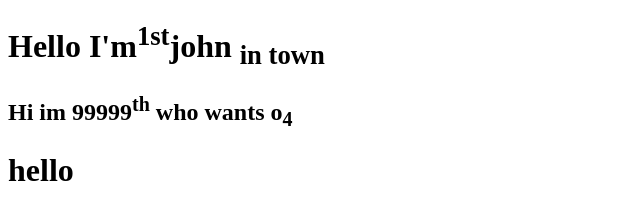
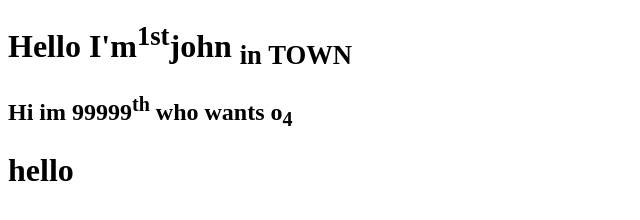
Before and after one commit to MaheshMadushan/test, a plain HTML site: page subelements.html in a window 1280 px wide. Shown: the full height of the page, 0-640 px from the left. Drawn offline with Linux system fonts and the light colour scheme.

Commit message:
dumb shit

```diff
--- a/subelements.html
+++ b/subelements.html
@@ -6,7 +6,7 @@
     <title>Document</title>
 
     <h1>Hello I'm<sup>1st</sup>john
-        <sub>in town</sub></h1><!--1st and o2-->
+        <sub>in TOWN</sub></h1><!--1st and o2-->
 
         <h2>Hi im 99999<sup>th</sup> who wants o<sub>4</sub></h2>
 		<h1 color : red;>hello</h1>
```
